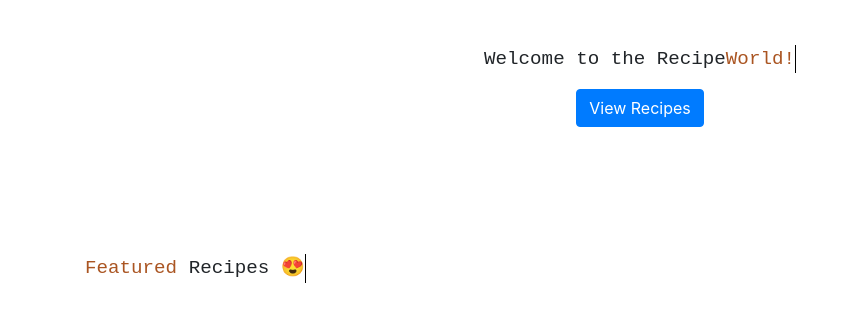
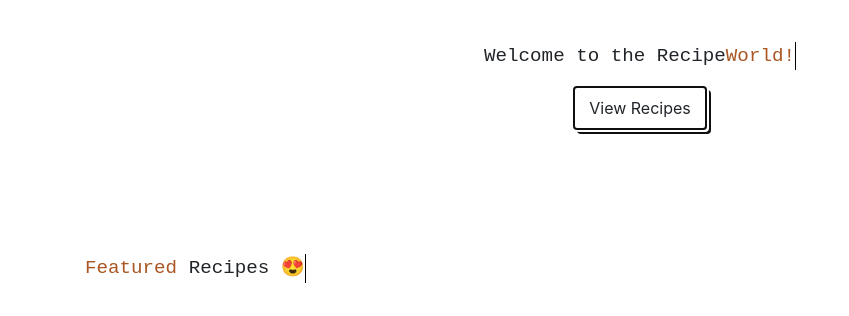
Before and after one commit to KIPEK-ui/recipemanagerapp, a website: page index.html in a window 1280 px wide. Shown: the part 82-398 px from the top of the page, without its empty margins (0-849 px from the left). Drawn offline with nearby package versions, Linux system fonts and the light colour scheme; no server answers.

Commit message:
Update index.html

```diff
--- a/index.html
+++ b/index.html
@@ -13,6 +13,19 @@
     <style>
         .typewriter {
             display: flex;
+        }
+
+        .btn {
+            padding: 8px 14px;
+            cursor: pointer;
+            border: 2px solid #0f0f0f;
+            box-shadow: 2px 2px 0 0 white, 4px 4px 0 0 #0f0f0f;
+            transition-duration: 200ms;
+        }
+
+        .btn:hover {
+            box-shadow: 3px 3px white, 6px 6px 0 0 #0f0f0f;
+            transform: translate(-2px, -2px);
         }
 
         .centered {
@@ -112,7 +125,7 @@
             <div class="">
                 <p class="text-center ">Welcome to the Recipe<span style="color: #a52;">World!</span> </p>
                 <div class="text-center">
-                    <button class="btn btn-primary" id="viewRecipesBtn">View Recipes</button>
+                    <button class="btn" id="viewRecipesBtn">View Recipes</button>
                 </div>
             </div>
         </div>
```
